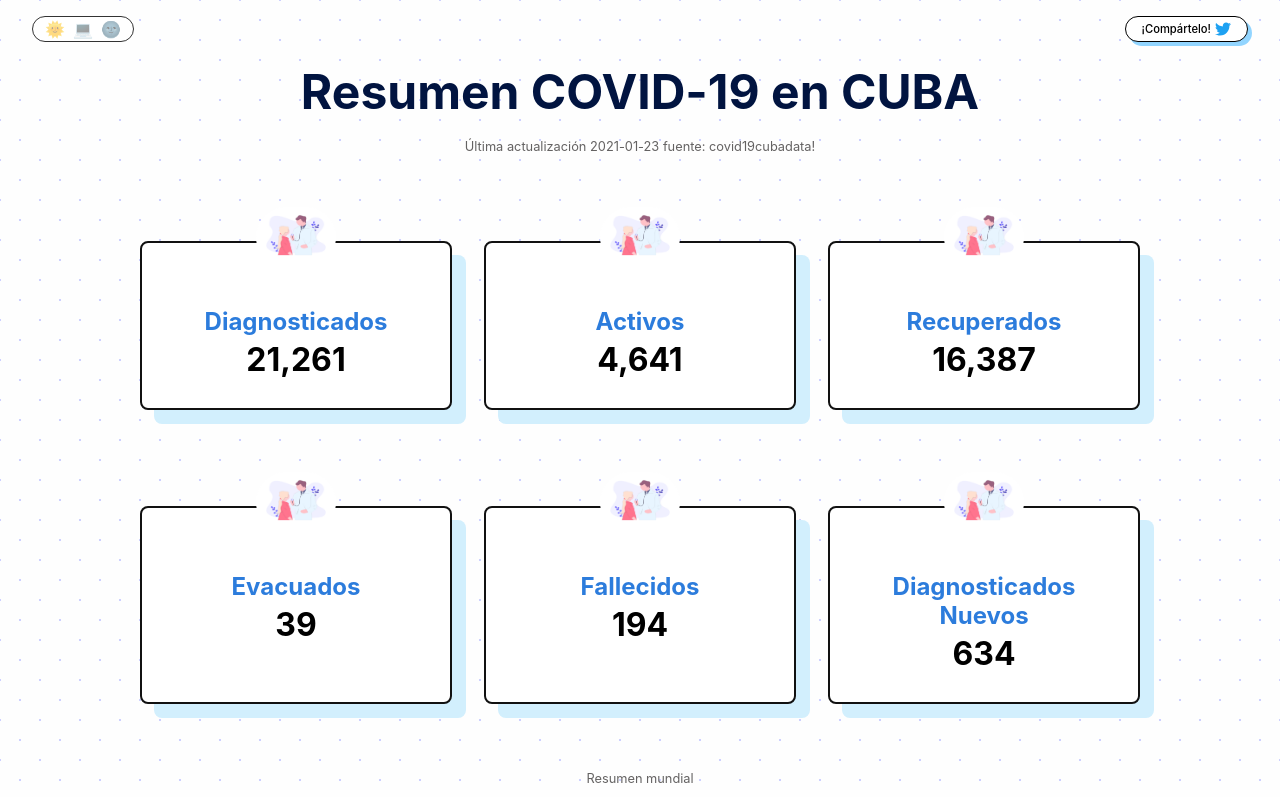
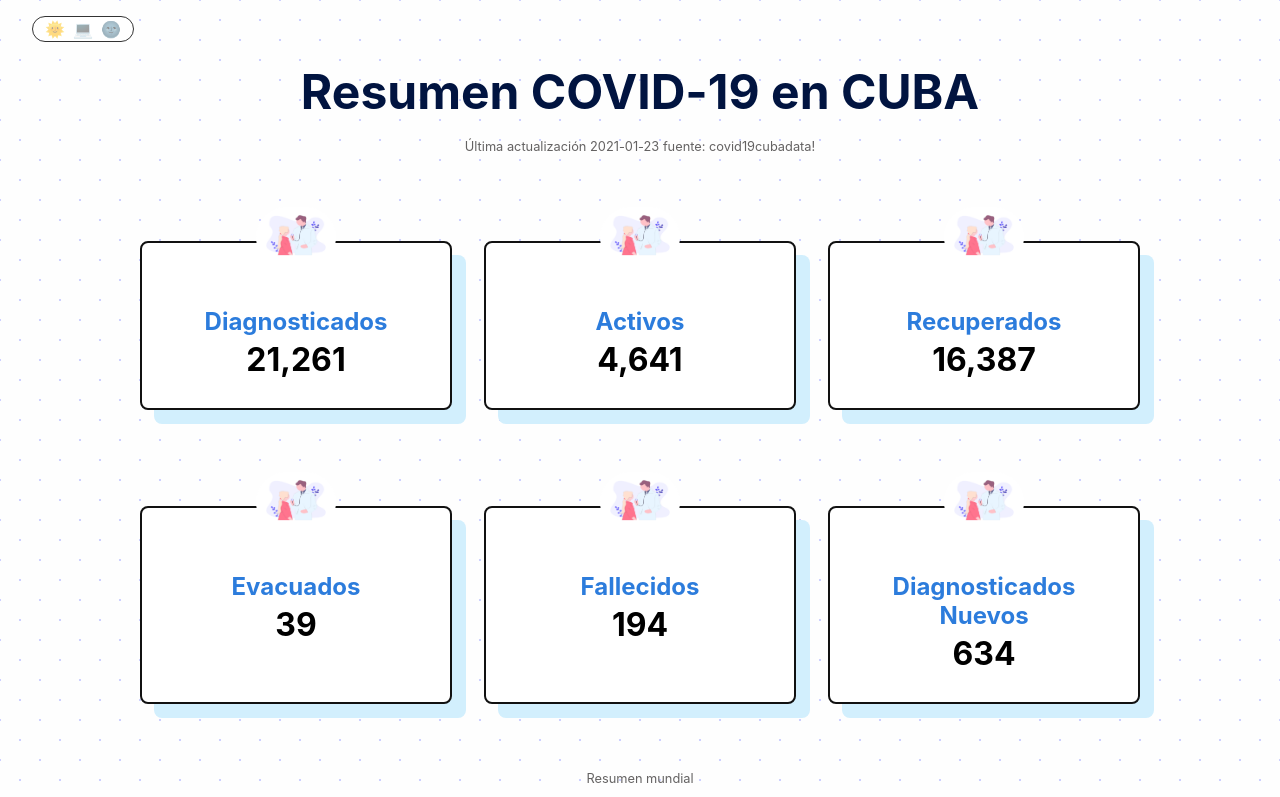
Before and after one commit to kenriortega/covid-resume-cuba, a Next.js app: page / in a window 1280 px wide. Shown: the top 797 px of the page. Built offline with nearby package versions, Linux system fonts and the light colour scheme.

Commit message:
[REFORMAT] comment shared component

```diff
--- a/pages/index.js
+++ b/pages/index.js
@@ -56,7 +56,7 @@ export default function Home() {
           <TheTable records={world_countries} />
         </main>
       </div>
-      <Share />
+      {/* <Share /> */}
       <Footer />
     </>
 
```
